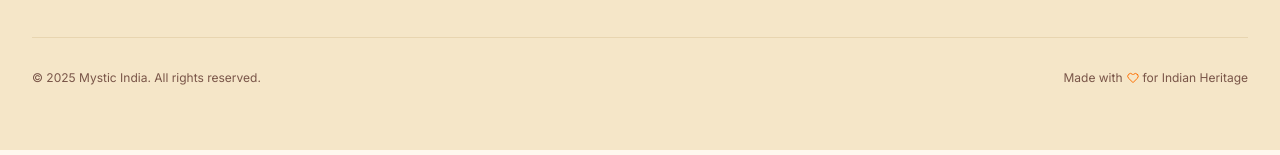
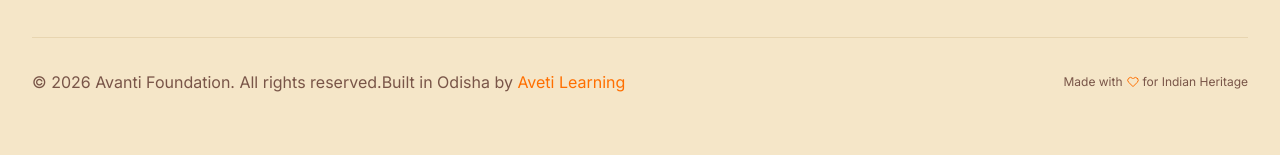
Before and after one commit to 23f2001893/mystic_india, a React (Vite) app: page /about in a window 1280 px wide. Shown: the part 2928-3083 px from the top of the page. Built offline with nearby package versions, Linux system fonts and the light colour scheme; no server answers; a web font is replaced by a local one.

Commit message:
changed footer

```diff
--- a/src/components/Footer.jsx
+++ b/src/components/Footer.jsx
@@ -71,8 +71,8 @@ export default function Footer() {
 
                 {/* Bottom */}
                 <div className="mt-12 pt-8 border-t border-[var(--border-color)] flex flex-col sm:flex-row items-center justify-between gap-4">
-                    <p className="text-xs text-[var(--text-muted)]">
-                        © 2025 Mystic India. All rights reserved.
+                    <p className="text-md text-[var(--text-muted)]">
+                        © 2026 Avanti Foundation. All rights reserved.Built in Odisha by <a href="https://avetilearning.com/#/aboutus/labs" className="text-saffron hover:underline" target="_blank" rel="noopener noreferrer">Aveti Learning</a>
                     </p>
                     <p className="text-xs text-[var(--text-muted)] flex items-center gap-1">
                         Made with <FiHeart className="text-saffron" /> for Indian Heritage
```
